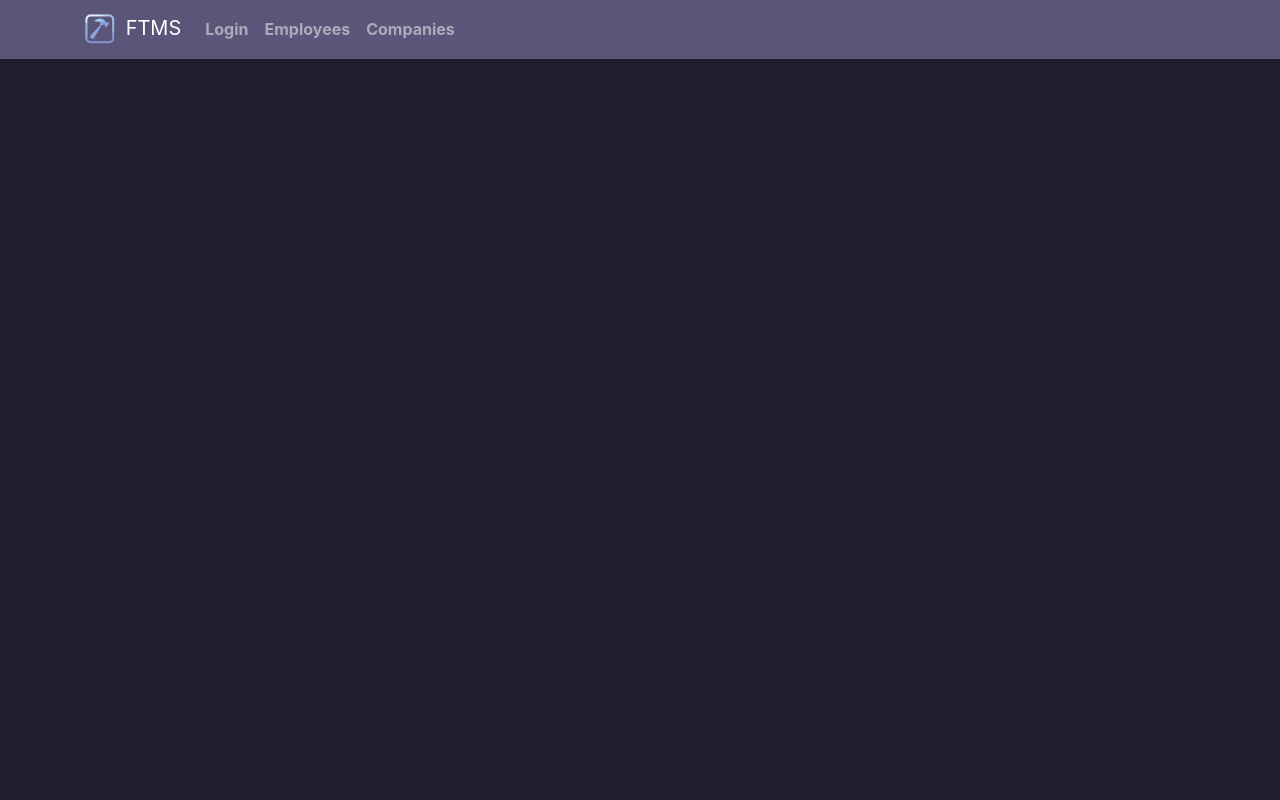
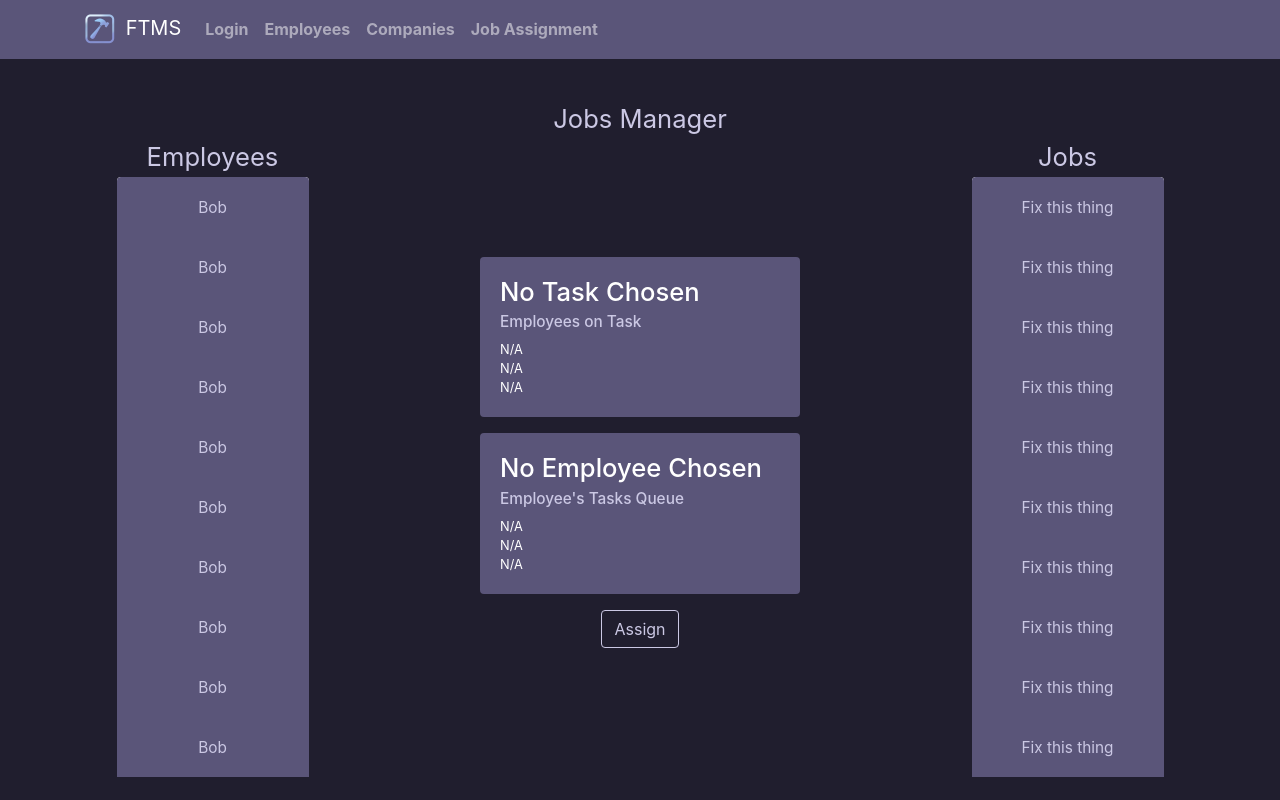
Before and after one commit to CSC207-TLI-TBTEENS/ftms-tbteens-frontend, a React (Create React App) app: page /jobassign in a window 1280 px wide. Built offline with nearby package versions, Linux system fonts and the light colour scheme.

Commit message:
Adjust sizing and add jobassignment to navigation bar

```diff
--- a/src/JobAssignment/EmployeesList.js
+++ b/src/JobAssignment/EmployeesList.js
@@ -4,6 +4,10 @@ import './JobAssignment.css'
 
 const style = {
     backgroundColor: "rgb(160, 218, 113)"
+}
+
+const cardStyle = {
+    width: "15vw"
 }
 
 const EmployeesList = (props) => {
@@ -15,7 +19,7 @@ const EmployeesList = (props) => {
                     props.employees.map(employee => {
                         num++;
                         return (
-                            <div class="card">
+                            <div class="card" style={cardStyle}>
                                 <div class="card-header" id="headingOne">
                                 <h5 class="mb-0">
                                     <button onClick={props.employeeHandler.bind(this, employee)}class="btn btn-link" type="button" data-toggle="collapse" data-target={"#employee" + num} aria-expanded="false" aria-controls={"employee" + num}>
--- a/src/JobAssignment/JobAssignment.css
+++ b/src/JobAssignment/JobAssignment.css
@@ -7,7 +7,7 @@
 }
 
 .card {
-    width: 20vw;
+    width: 25vw;
     border: none
 }
 
@@ -38,17 +38,17 @@
 
 .card-title {
     color: white;
-    font-size: 2.3rem
+    font-size: 2vw
 }
 
 .card-subtitle {
     color: rgb(203, 200, 228);
-    font-size: 1.6rem
+    font-size: 1.2vw
 }
 
 .card-text{
     color: white;
-    font-size: 1.1rem
+    font-size: 1vw
 }
 
 .el-icon-delete:hover {
--- a/src/JobAssignment/JobAssignment.js
+++ b/src/JobAssignment/JobAssignment.js
@@ -75,47 +75,47 @@ export class JobAssignment extends Component {
 
     render() {
         return (
-            <div className="container h-80">
-                <div class="row justify-content-center align-items-center">
-                    <div class="col-4 align-items-center job-manage-header">
+            <div className="container h-100">
+                <div className="row justify-content-center align-items-center">
+                    <div className="col-4 align-items-center job-manage-header">
                         Jobs Manager
                     </div>
                 </div>
-                <div class="row justify-content-between align-items-center">
-                    <div class="col-3 align-items-center job-manage-header">
+                <div className="row justify-content-between align-items-center">
+                    <div className="col-3 align-items-center job-manage-header">
                         Employees
                     </div>
-                    <div class="col-6 align-items-center job-manage-header">
+                    <div className="col-6 align-items-center job-manage-header">
                     </div>
-                    <div class="col-3 justify-content-end job-manage-header">
+                    <div className="col-3 justify-content-end job-manage-header">
                         Jobs
                     </div>
                 </div>
-                <div class="row justify-content-center h-100">
-                    <div className="col-md-3 d-flex justify-content-center">
+                <div className="row justify-content-center h-100">
+                    <div className="col-3 d-flex justify-content-center">
                             <EmployeesList employees={this.state.employees}
                                 employeeHandler={this.handleEmployeeChosen}/>
                     </div>
-                    <div className="col-md-6">
+                    <div className="col-6">
                         <div className="row align-items-center justify-content-center" style={style}>
                         </div>
                         <div className="row align-items-center justify-content-center">
-                            <div className="col-md-12 mb-3 d-flex justify-content-center">
+                            <div className="col-12 mb-3 d-flex justify-content-center">
                                 <TaskConfirmation currentJob={this.state.taskToConfirm}/>
                             </div>
                         </div>
                         <div className="row align-items-center justify-content-center">
-                            <div className="col-md-12 mb-3 d-flex justify-content-center">
+                            <div className="col-12 mb-3 d-flex justify-content-center">
                                 <EmployeeConfirmation currentEmployee={this.state.employeeToConfirm}/>
                             </div>
                          </div>
                         <div className="row justify-content-center">
-                            <div className="col-md-12 d-flex justify-content-center">
+                            <div className="col-12 d-flex justify-content-center">
                                 <Confirmation />
                             </div>
                         </div>
                     </div>
-                    <div className="col-md-3 d-flex justify-content-center">
+                    <div className="col-3 d-flex justify-content-center">
                         <JobsList jobs={this.state.jobs} taskHandler={this.handleTaskChosen}/>
                     </div>
                 </div>
--- a/src/JobAssignment/JobsList.js
+++ b/src/JobAssignment/JobsList.js
@@ -5,6 +5,10 @@ import './JobAssignment.css'
 
 const style = {
     backgroundColor: "rgb(160, 218, 113)"
+}
+
+const cardStyle = {
+    width: "15vw"
 }
 
 const JobsList = (props) => {
@@ -16,7 +20,7 @@ const JobsList = (props) => {
                     props.jobs.map(job => {
                         num++;
                         return (
-                            <div class="card">
+                            <div class="card" style={cardStyle}>
                                 <div class="card-header" id="headingOne">
                                 <h5 class="mb-0">
                                     <button onClick={props.taskHandler.bind(this, job)}class="btn btn-link" type="button" data-toggle="collapse" data-target={"#job" + num} aria-expanded="false" aria-controls={"job" + num}>
--- a/src/Login/Login.css
+++ b/src/Login/Login.css
@@ -90,7 +90,7 @@
     border-radius: 1vh;
     color: rgb(203, 200, 228);
     text-align: center;
-    height: 35rem;
+    height: 38rem;
     width: 45%;
     min-width: 350px;
 }
--- a/src/Login/Login.js
+++ b/src/Login/Login.js
@@ -4,16 +4,10 @@ import { Button, Checkbox, AutoComplete } from 'element-react';
 import Federation from './FedLogin.js';
 import Logo from "../images/norweld-logo.png";
 
-const rememberStyle = {
-    color: 'rgb(203, 200, 228)',
-    fontSize: '80%',
-    marginLeft: '3%'
-}
-
 const Login = (props) => {
     return (
         <div className="container">
-        <div className="row">
+        <div className="row align-items-center">
             <div className="container container-style">
                 <img className="logo-header pt-3" src={Logo}/>
                 {/* <p className="welcome-text"> Welcome to Norweld! <br/> Please login below. </p> */}
--- a/src/components/Main.js
+++ b/src/components/Main.js
@@ -7,6 +7,7 @@ import {
 import Employees from "../Employees/Employees";
 import Companies from "../Companies/Companies";
 import Login from "../Login/Login.js";
+import JobAssignment from "../JobAssignment/JobAssignment.js";
 
 const Main = props => {
     return (
@@ -22,6 +23,7 @@ const Main = props => {
                         <Route exact path="/login" component={Login} />
                         <Route exact path="/employees" component={Employees} />
                         <Route exact path="/companies" component={Companies} />
+                        <Route exact path="/jobassign" component={JobAssignment} />
                     </Switch>
                 </div>
                 </CSSTransition>
--- a/src/components/Navbar.js
+++ b/src/components/Navbar.js
@@ -25,6 +25,9 @@ class Navbar extends Component {
                             <li className="nav-item">
                                 <Link className="nav-link" to={"/companies"}> Companies </Link>
                             </li>
+                            <li className="nav-item">
+                                <Link className="nav-link" to={"/jobassign"}> Job Assignment </Link>
+                            </li>
                         </ul>
                     </div>
                 </div>
```
